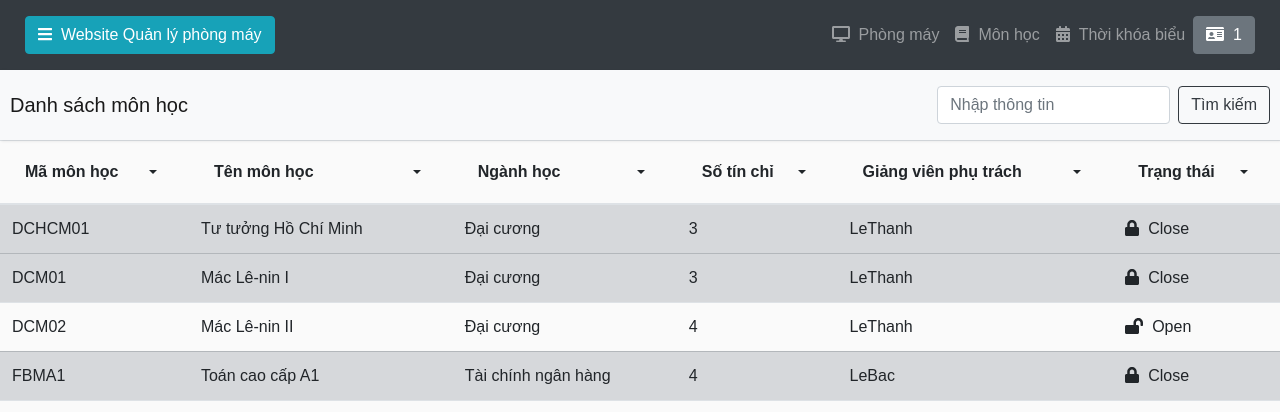
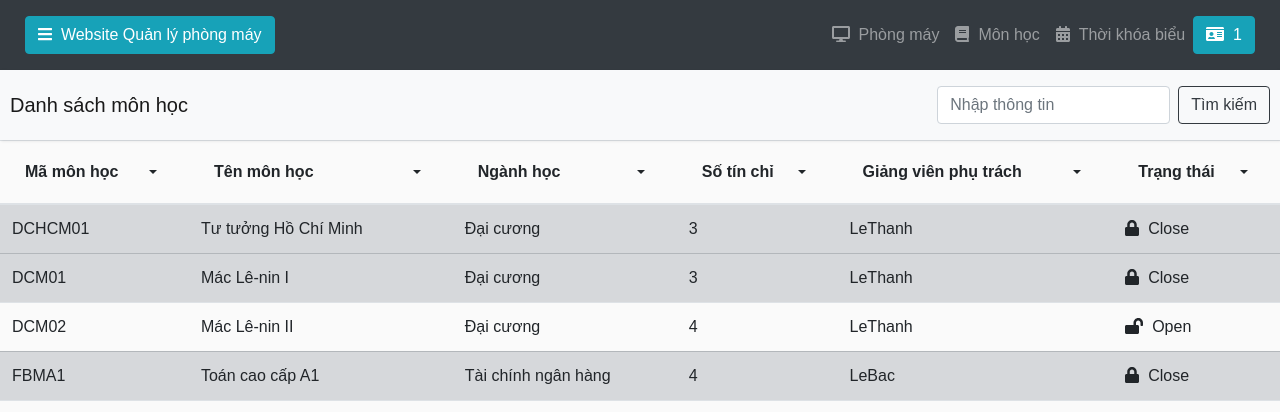
Before and after one commit to NguyenBaDat99/WebPhongMay, a CodeIgniter app: page /WebPhongMay/index.php/qlymonhoc/index in a window 1280 px wide. Shown: the top 412 px of the page. Run offline with CodeIgniter, Linux system fonts and the light colour scheme; the visitor is signed in with stand-in values (Sample User, id 1); data comes from the database, SQL or seed files in the repository; some libraries are stand-ins or nearby versions.

Commit message:
Update header.php

```diff
--- a/application/views/home/header.php
+++ b/application/views/home/header.php
@@ -277,7 +277,7 @@
                         </ul>
                     </div>
                     <div class="dropdown">
-                        <a class="btn btn-secondary" href="#" role="button" id="dropdownMenuLink" data-toggle="dropdown" aria-haspopup="true" aria-expanded="false">
+                        <a class="btn btn-info" href="#" role="button" id="dropdownMenuLink" data-toggle="dropdown" aria-haspopup="true" aria-expanded="false">
                         <i class="fas fa-id-card"></i>&nbsp;&nbsp;<?php echo $this->session->userdata('TenNguoiDung');?>
                         </a>
                         <div class="dropdown-menu dropdown-menu-right" aria-labelledby="dropdownMenuButton">
```
